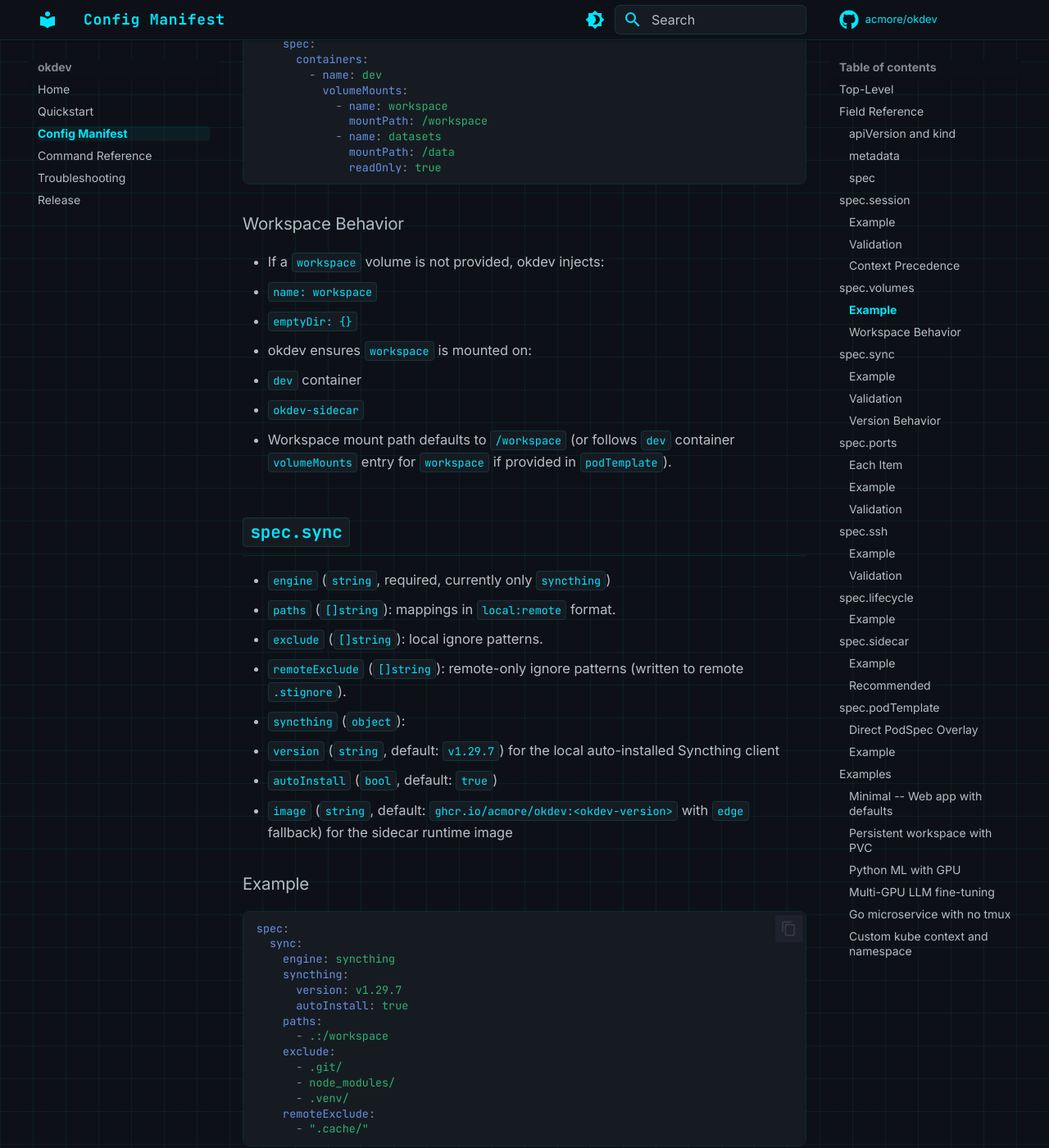
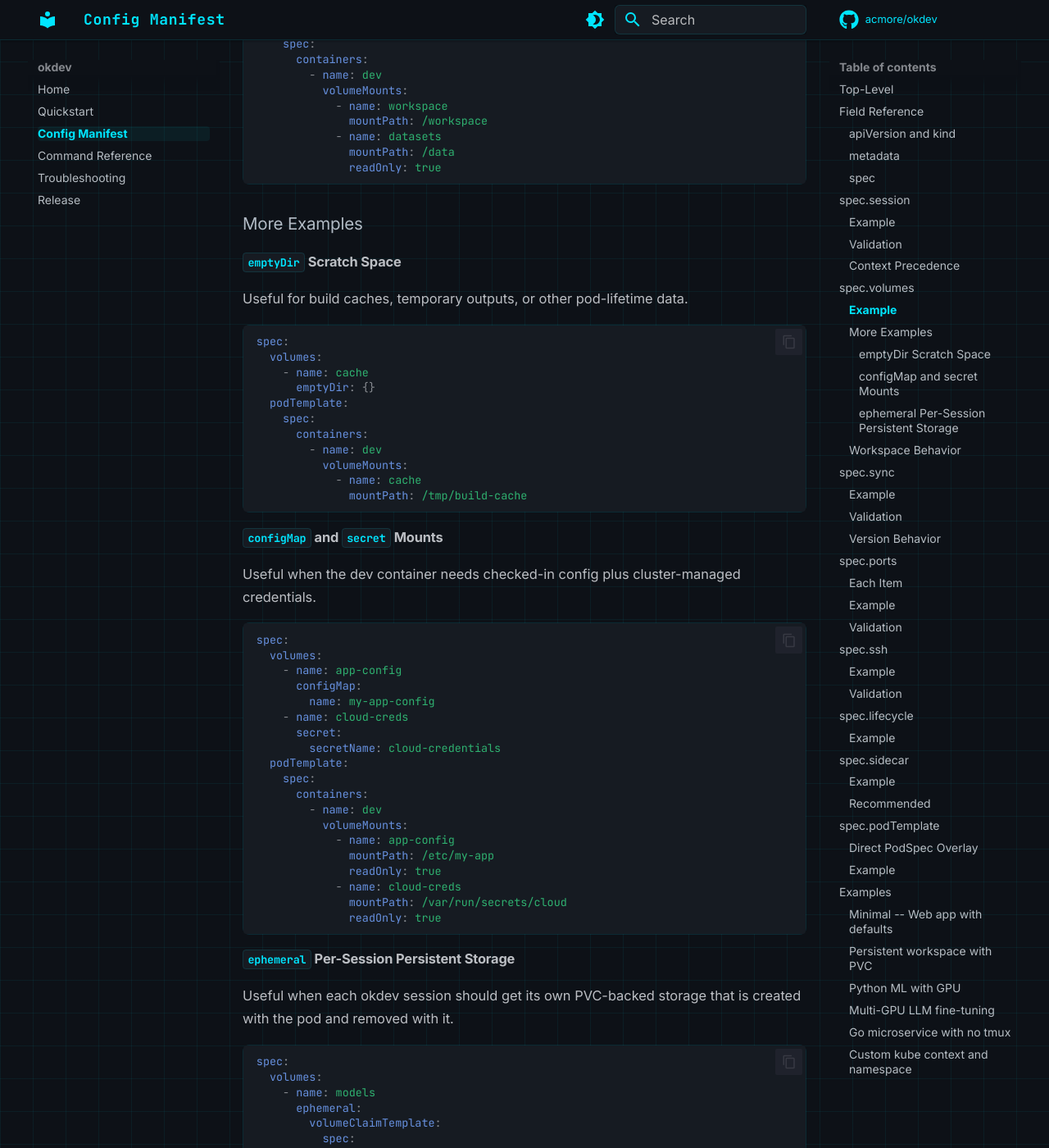
Before and after one commit to acmore/okdev, an MkDocs documentation site: the page built from docs/config-manifest.md, in a window 1280 px wide and 1400 px high, scrolled down 2534 px. Shown: the whole window at 82% size. Built offline with MkDocs 1.6.1 and Material for MkDocs 9.7.7, drawn with Linux system fonts in a browser that asks for light colours; comment, search, counter and statistics services are not loaded; some of the changed text lies outside the part shown.

Commit message:
docs: clean up command docs and volume examples

````diff
--- a/docs/config-manifest.md
+++ b/docs/config-manifest.md
@@ -95,14 +95,80 @@
               readOnly: true
 ```
 
+### More Examples
+
+#### `emptyDir` Scratch Space
+
+Useful for build caches, temporary outputs, or other pod-lifetime data.
+
+```yaml
+spec:
+  volumes:
+    - name: cache
+      emptyDir: {}
+  podTemplate:
+    spec:
+      containers:
+        - name: dev
+          volumeMounts:
+            - name: cache
+              mountPath: /tmp/build-cache
+```
+
+#### `configMap` and `secret` Mounts
+
+Useful when the dev container needs checked-in config plus cluster-managed credentials.
+
+```yaml
+spec:
+  volumes:
+    - name: app-config
+      configMap:
+        name: my-app-config
+    - name: cloud-creds
+      secret:
+        secretName: cloud-credentials
+  podTemplate:
+    spec:
+      containers:
+        - name: dev
+          volumeMounts:
+            - name: app-config
+              mountPath: /etc/my-app
+              readOnly: true
+            - name: cloud-creds
+              mountPath: /var/run/secrets/cloud
+              readOnly: true
+```
+
+#### `ephemeral` Per-Session Persistent Storage
+
+Useful when each okdev session should get its own PVC-backed storage that is created with the pod and removed with it.
+
+```yaml
+spec:
+  volumes:
+    - name: models
+      ephemeral:
+        volumeClaimTemplate:
+          spec:
+            accessModes: ["ReadWriteOnce"]
+            resources:
+              requests:
+                storage: 50Gi
+  podTemplate:
+    spec:
+      containers:
+        - name: dev
+          volumeMounts:
+            - name: models
+              mountPath: /models
+```
+
 ### Workspace Behavior
 
-- If a `workspace` volume is not provided, okdev injects:
-  - `name: workspace`
-  - `emptyDir: {}`
-- okdev ensures `workspace` is mounted on:
-  - `dev` container
-  - `okdev-sidecar`
+- If a `workspace` volume is not provided, okdev injects a volume with `name: workspace` and `emptyDir: {}`.
+- okdev ensures `workspace` is mounted on the `dev` container and `okdev-sidecar`.
 - Workspace mount path defaults to `/workspace` (or follows `dev` container `volumeMounts` entry for `workspace` if provided in `podTemplate`).
 
 ## `spec.sync`
@@ -111,10 +177,7 @@
 - `paths` (`[]string`): mappings in `local:remote` format.
 - `exclude` (`[]string`): local ignore patterns.
 - `remoteExclude` (`[]string`): remote-only ignore patterns (written to remote `.stignore`).
-- `syncthing` (`object`):
-  - `version` (`string`, default: `v1.29.7`) for the local auto-installed Syncthing client
-  - `autoInstall` (`bool`, default: `true`)
-  - `image` (`string`, default: `ghcr.io/acmore/okdev:<okdev-version>` with `edge` fallback) for the sidecar runtime image
+- `syncthing` (`object`): includes `version` (`string`, default: `v1.29.7`) for the local auto-installed Syncthing client, `autoInstall` (`bool`, default: `true`), and `image` (`string`, default: `ghcr.io/acmore/okdev:<okdev-version>` with `edge` fallback) for the sidecar runtime image.
 
 ### Example
 
````
Also changed, not shown: README.md (+3 -2 lines), docs/command-reference.md (+26 -15 lines), docs/troubleshooting.md (+6 -15 lines).
